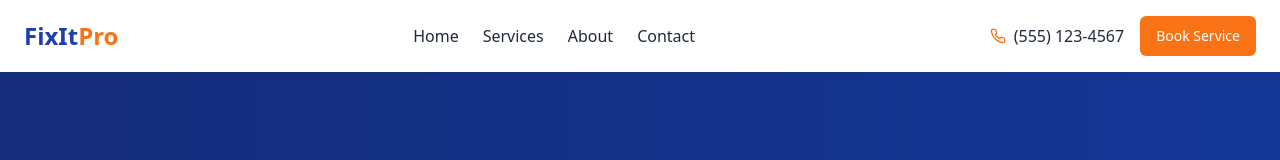
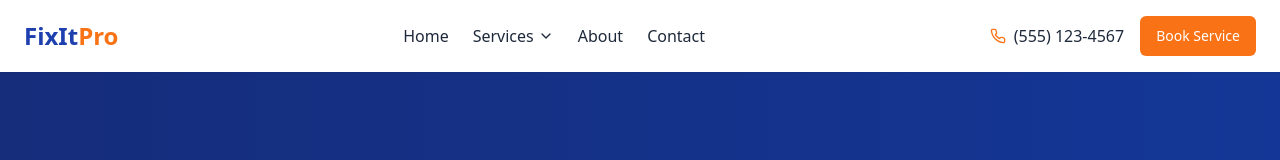
Before and after one commit to zeyiin/appliance-fix-o-rama-08, a React (Vite) app: page / in a window 1280 px wide. Shown: the top 160 px of the page. Built offline with nearby package versions, Linux system fonts and the light colour scheme.

Commit message:
feat: Add services dropdown to navbar
Adds a dropdown menu to the navbar's "Services" link, including options for refrigerator repair, washing machine repair, and microwave repair.

```diff
--- a/src/components/Navbar.tsx
+++ b/src/components/Navbar.tsx
@@ -2,7 +2,13 @@
 import React, { useState } from "react";
 import { Link } from "react-router-dom";
 import { Button } from "@/components/ui/button";
-import { Phone, Menu, X } from "lucide-react";
+import { Phone, Menu, X, ChevronDown } from "lucide-react";
+import {
+  DropdownMenu,
+  DropdownMenuContent,
+  DropdownMenuItem,
+  DropdownMenuTrigger,
+} from "@/components/ui/dropdown-menu";
 
 const Navbar = () => {
   const [isMenuOpen, setIsMenuOpen] = useState(false);
@@ -26,9 +32,30 @@ const Navbar = () => {
             <Link to="/" className="text-repair-dark hover:text-repair-blue font-medium">
               Home
             </Link>
-            <Link to="/services" className="text-repair-dark hover:text-repair-blue font-medium">
-              Services
-            </Link>
+            <div className="relative">
+              <DropdownMenu>
+                <DropdownMenuTrigger className="flex items-center gap-1 text-repair-dark hover:text-repair-blue font-medium">
+                  Services <ChevronDown className="h-4 w-4" />
+                </DropdownMenuTrigger>
+                <DropdownMenuContent className="bg-white border border-gray-100 shadow-md">
+                  <DropdownMenuItem asChild>
+                    <Link to="/services/refrigerator" className="cursor-pointer">
+                      Refrigerator Repair
+                    </Link>
+                  </DropdownMenuItem>
+                  <DropdownMenuItem asChild>
+                    <Link to="/services/washing-machine" className="cursor-pointer">
+                      Washing Machine Repair
+                    </Link>
+                  </DropdownMenuItem>
+                  <DropdownMenuItem asChild>
+                    <Link to="/services/microwave" className="cursor-pointer">
+                      Microwave Repair
+                    </Link>
+                  </DropdownMenuItem>
+                </DropdownMenuContent>
+              </DropdownMenu>
+            </div>
             <Link to="/about" className="text-repair-dark hover:text-repair-blue font-medium">
               About
             </Link>
@@ -67,13 +94,32 @@ const Navbar = () => {
             >
               Home
             </Link>
-            <Link
-              to="/services"
-              className="block text-repair-dark hover:text-repair-blue font-medium py-2"
-              onClick={toggleMenu}
-            >
-              Services
-            </Link>
+            <div className="block py-2">
+              <div className="font-medium text-repair-dark mb-1">Services</div>
+              <div className="pl-4 space-y-2">
+                <Link
+                  to="/services/refrigerator"
+                  className="block text-repair-dark hover:text-repair-blue py-1"
+                  onClick={toggleMenu}
+                >
+                  Refrigerator Repair
+                </Link>
+                <Link
+                  to="/services/washing-machine"
+                  className="block text-repair-dark hover:text-repair-blue py-1"
+                  onClick={toggleMenu}
+                >
+                  Washing Machine Repair
+                </Link>
+                <Link
+                  to="/services/microwave"
+                  className="block text-repair-dark hover:text-repair-blue py-1"
+                  onClick={toggleMenu}
+                >
+                  Microwave Repair
+                </Link>
+              </div>
+            </div>
             <Link
               to="/about"
               className="block text-repair-dark hover:text-repair-blue font-medium py-2"
```
